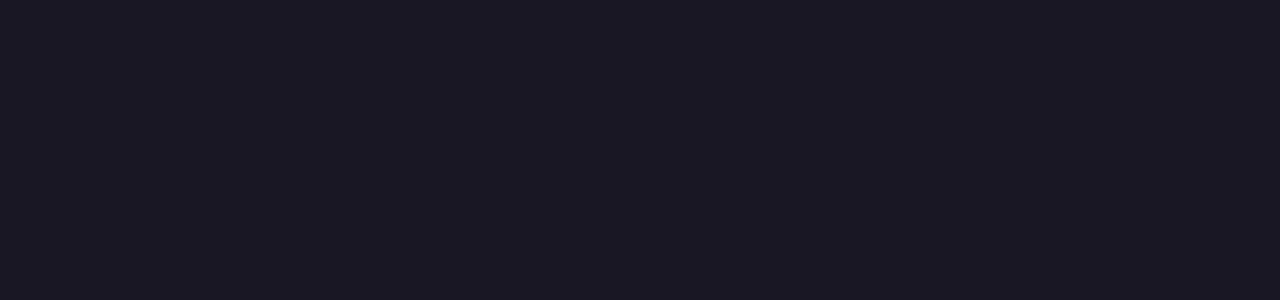
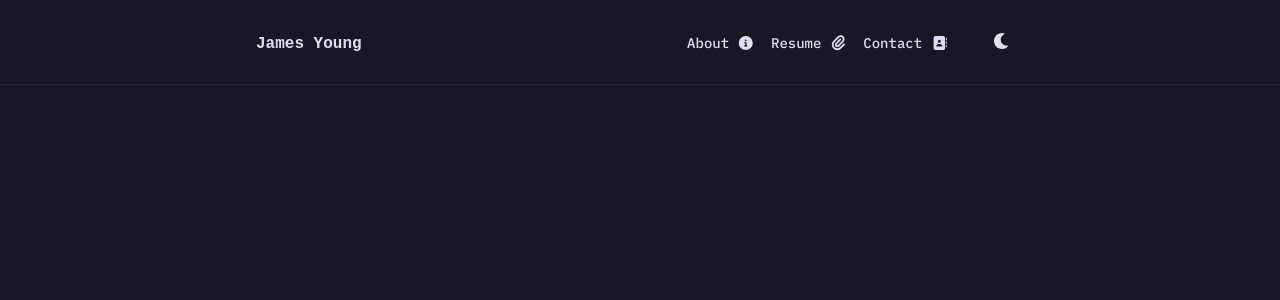
Before and after one commit to jamesyoung-15/jyyoung, a React (Vite) app in the folder frontend/: page / in a window 1280 px wide. Shown: the top 300 px of the page. Built offline with nearby package versions, Linux system fonts and the light colour scheme.

Commit message:
feat: basic header

```diff
--- a/frontend/src/App.tsx
+++ b/frontend/src/App.tsx
@@ -1,12 +1,11 @@
-
-
+import Header from "./components/Header/Header";
 const App = () => {
 
   return (
     <>
+      <Header />
+    </>
+  );
+};
 
-    </>
-  )
-}
-
-export default App
+export default App;
--- /dev/null
+++ b/frontend/src/components/Header/Header.css
@@ -0,0 +1,56 @@
+header {
+  width: full;
+  border-bottom: 1px solid var(--rp-overlay);
+}
+
+.header-container {
+  display: flex;
+  justify-content: space-between;
+  align-items: center;
+  padding: 1rem;
+  margin: auto;
+  max-width: 48rem;
+}
+
+.header-title {
+  a {
+    font-family: monospace;
+    color: var(--rp-text);
+    font-size: 1rem;
+    font-weight: 700;
+  }
+  a:hover {
+    color: var(--rp-pine);
+  }
+}
+
+nav {
+  display: flex;
+  justify-content: space-between;
+  align-items: center;
+  gap: 2rem;
+  ul {
+    display: flex;
+    gap: 1rem;
+  }
+
+  li {
+    a {
+      font-size: 0.875rem;
+      color: var(--rp-text);
+      font-weight: 500;
+    }
+  }
+}
+
+.theme-toggle {
+    &:hover {
+        color: var(--rp-gold);
+    }
+}
+
+@media (max-width: 768px) {
+  nav ul {
+    display: none;
+  }
+}
--- /dev/null
+++ b/frontend/src/components/Header/Header.tsx
@@ -0,0 +1,52 @@
+import "./Header.css";
+import { FontAwesomeIcon } from "@fortawesome/react-fontawesome";
+import {
+  faInfoCircle,
+  faPaperclip,
+  faContactBook,
+  faMoon,
+  faSun,
+} from "@fortawesome/free-solid-svg-icons";
+import useTheme from "../../hooks/useTheme";
+
+const Header = () => {
+  const { theme, toggleTheme } = useTheme();
+
+  return (
+    <header>
+      <div className="header-container">
+        <div className="header-title">
+          <a href="#">James Young</a>
+        </div>
+        <nav>
+          <ul>
+            <li>
+              <a href="#about">
+                About <FontAwesomeIcon icon={faInfoCircle} />
+              </a>
+            </li>
+            <li>
+              <a href="#resume">
+                Resume <FontAwesomeIcon icon={faPaperclip} />
+              </a>
+            </li>
+            <li>
+              <a href="#contact">
+                Contact <FontAwesomeIcon icon={faContactBook} />
+              </a>
+            </li>
+          </ul>
+          <button onClick={toggleTheme} className="theme-toggle">
+            {theme === "dark" ? (
+              <FontAwesomeIcon icon={faMoon} />
+            ) : (
+              <FontAwesomeIcon icon={faSun} />
+            )}
+          </button>
+        </nav>
+      </div>
+    </header>
+  );
+};
+
+export default Header;
```
